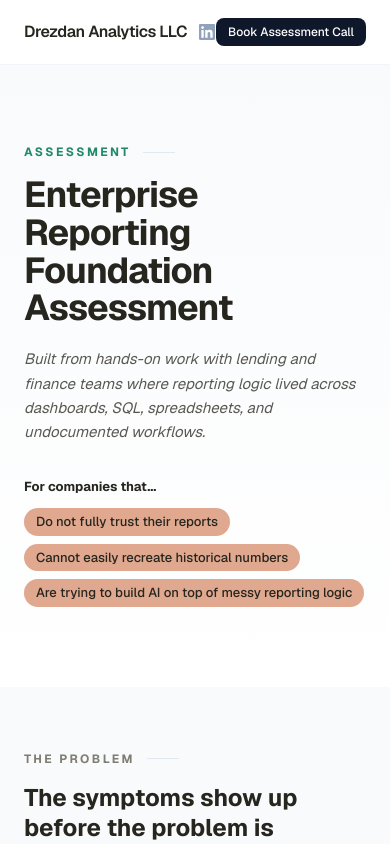
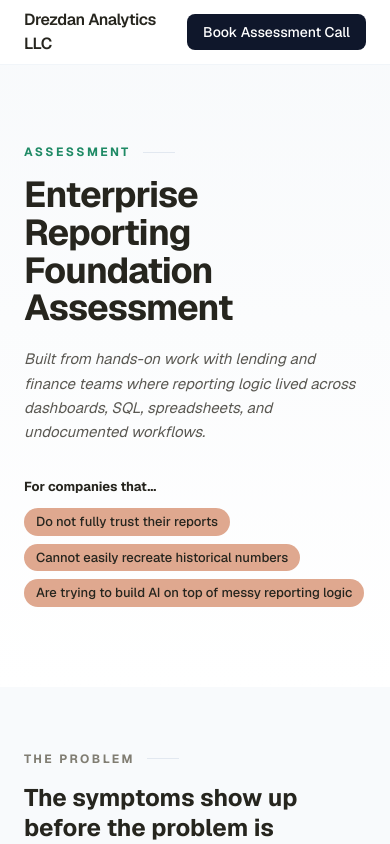
Before and after one commit to Drez22/consulting_website, a Next.js app in the folder consulting_website/: page /assessment in a window 390 px wide. Shown: the top 844 px of the page. Built offline with nearby package versions, Linux system fonts and the light colour scheme.

Commit message:
fixed mobile cta assessment

```diff
--- a/consulting_website/app/components/LandingNavbar.tsx
+++ b/consulting_website/app/components/LandingNavbar.tsx
@@ -16,7 +16,7 @@ export default function LandingNavbar() {
             href="https://www.linkedin.com/in/drezdan-dale/"
             target="_blank"
             rel="noopener noreferrer"
-            className="text-slate-400 hover:text-slate-900 transition-colors"
+            className="hidden md:inline-flex text-slate-400 hover:text-slate-900 transition-colors"
             aria-label="LinkedIn"
           >
             {linkedInIcon}
@@ -37,7 +37,7 @@ export default function LandingNavbar() {
           href="https://calendly.com/drezdan-drezdandale"
           target="_blank"
           rel="noopener noreferrer"
-          className="px-3 py-1.5 rounded-lg bg-slate-900 text-white text-xs font-medium hover:bg-slate-700 transition-colors whitespace-nowrap"
+          className="px-4 py-2 md:px-3 md:py-1.5 rounded-lg bg-slate-900 text-white text-sm md:text-xs font-medium hover:bg-slate-700 transition-colors whitespace-nowrap"
         >
           Book Assessment Call
         </a>
```
